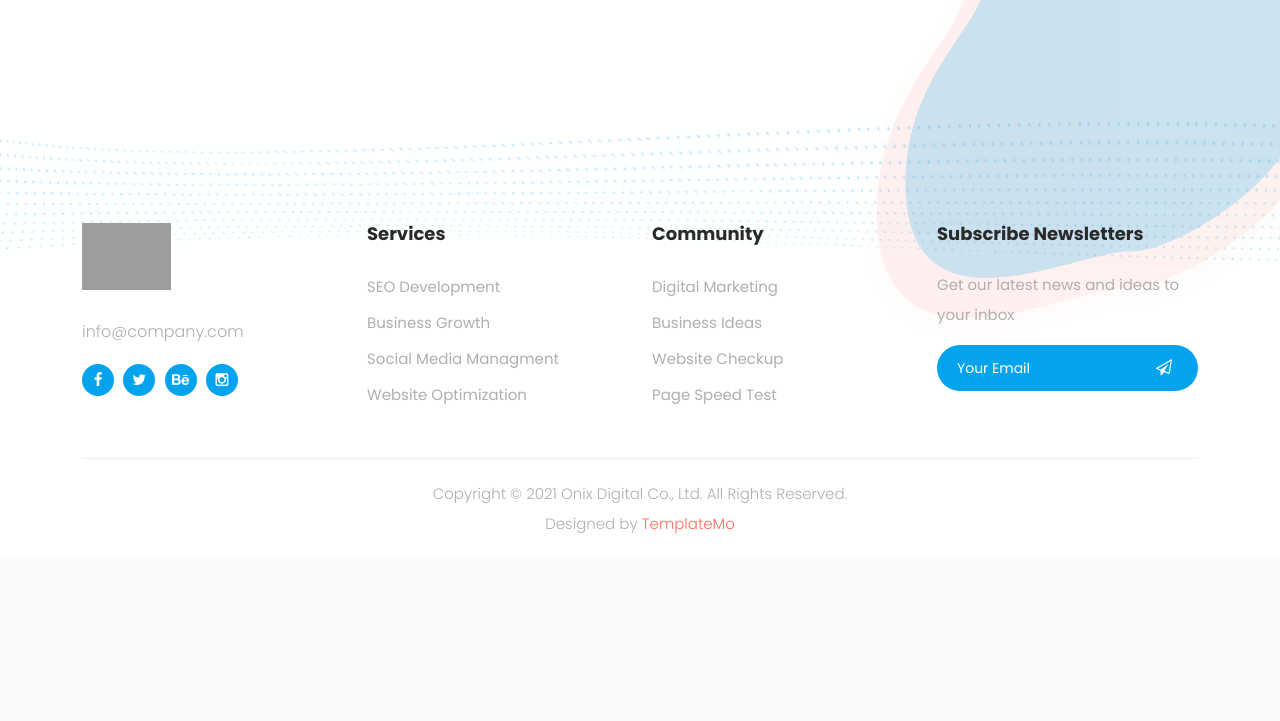
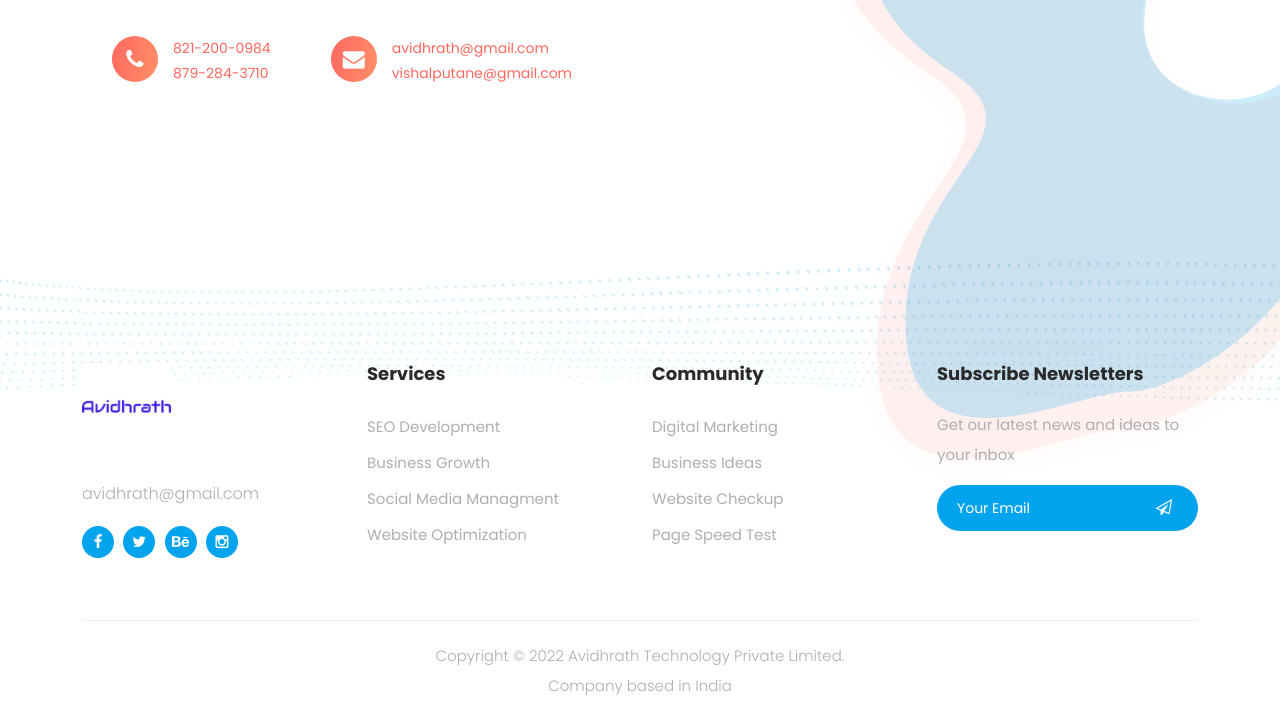
Before and after one commit to DonVishal/avidhrath, a Django app: page / in a window 1280 px wide. Shown: the part 5778-6499 px from the top of the page. Before the commit the page ends 6311 px from the top, so only its background shows below. Run offline with Django 4.2, Linux system fonts and the light colour scheme; some libraries are stand-ins or nearby versions; grey boxes are pictures that could not be loaded.

Commit message:
address update

```diff
--- a/website/webapp/templates/home.html
+++ b/website/webapp/templates/home.html
@@ -11,7 +11,7 @@
     <link rel="preconnect" href="https://fonts.gstatic.com">
     <link href="https://fonts.googleapis.com/css2?family=Poppins:wght@100;200;300;400;500;600;700;800;900&display=swap" rel="stylesheet">
 
-    <title>Onix Digital Marketing HTML5 Template</title>
+    <title>Avidhrath Tech</title>
 
     <!-- Bootstrap core CSS -->
     <link href="{% static 'vendor/bootstrap/css/bootstrap.min.css' %}" rel="stylesheet">
@@ -636,11 +636,10 @@ https://templatemo.com/tm-565-onix-digital
           <div class="section-heading">
             <h2>Feel free to <em>Contact</em> us via the <span>HTML form</span></h2>
             <div id="map">
-              <iframe src="{% static 'https://maps.google.com/maps?q=Av.+L%C3%BAcio+Costa,+Rio+de+Janeiro+-+RJ,+Brazil&t=&z=13&ie=UTF8&iwloc=&output=embed' %}" width="100%" height="360px" frameborder="0" style="border:0" allowfullscreen=""></iframe>
-            </div>
+              <iframe src="https://www.google.com/maps/embed?pb=!1m18!1m12!1m3!1d124738.44715982598!2d76.5656492516725!3d12.310636832253756!2m3!1f0!2f0!3f0!3m2!1i1024!2i768!4f13.1!3m3!1m2!1s0x3baf70381d572ef9%3A0x2b89ece8c0f8396d!2sMysuru%2C%20Karnataka!5e0!3m2!1sen!2sin!4v1660901144238!5m2!1sen!2sin" width="100%" height="500" style="border:0;" allowfullscreen="" loading="lazy" referrerpolicy="no-referrer-when-downgrade"></iframe>            </div>
             <div class="info">
-              <span><i class="fa fa-phone"></i> <a href="#">010-020-0340<br>090-080-0760</a></span>
-              <span><i class="fa fa-envelope"></i> <a href="#">info@company.com<br>mail@company.com</a></span>
+              <span><i class="fa fa-phone"></i> <a href="#">821-200-0984<br>879-284-3710</a></span>
+              <span><i class="fa fa-envelope"></i> <a href="#">avidhrath@gmail.com<br>vishalputane@gmail.com</a></span>
             </div>
           </div>
         </div>
@@ -678,10 +677,10 @@ https://templatemo.com/tm-565-onix-digital
       </div>
     </div>
     <div class="contact-dec">
-      <img src="{% static 'assets/images/contact-dec.png" alt="">
+      <img src="{% static 'assets/images/contact-dec.png' %}" alt="">
     </div>
     <div class="contact-left-dec">
-      <img src="{% static 'assets/images/contact-left-dec.png" alt="">
+      <img src="{% static 'assets/images/contact-left-dec.png' %}" alt="">
     </div>
   </div>
 
@@ -695,9 +694,9 @@ https://templatemo.com/tm-565-onix-digital
         <div class="col-lg-3">
           <div class="about footer-item">
             <div class="logo">
-              <a href="#"><img src="{% static 'assets/images/logo.png" alt="Onix Digital TemplateMo"></a>
+              <a href="#"><img src="{% static 'assets/images/mainlogo.png' %}" alt="Avidhrath Tech"></a>
             </div>
-            <a href="#">info@company.com</a>
+            <a href="#">avidhrath@gmail.com</a>
             <ul>
               <li><a href="#"><i class="fa fa-facebook"></i></a></li>
               <li><a href="#"><i class="fa fa-twitter"></i></a></li>
@@ -740,9 +739,9 @@ https://templatemo.com/tm-565-onix-digital
         </div>
         <div class="col-lg-12">
           <div class="copyright">
-            <p>Copyright © 2021 Onix Digital Co., Ltd. All Rights Reserved.
+            <p>Copyright © 2022 Avidhrath Technology Private Limited.
             <br>
-            Designed by <a rel="nofollow" href="https://templatemo.com" title="free CSS templates">TemplateMo</a></p>
+            Company based in India</p>
           </div>
         </div>
       </div>
```
